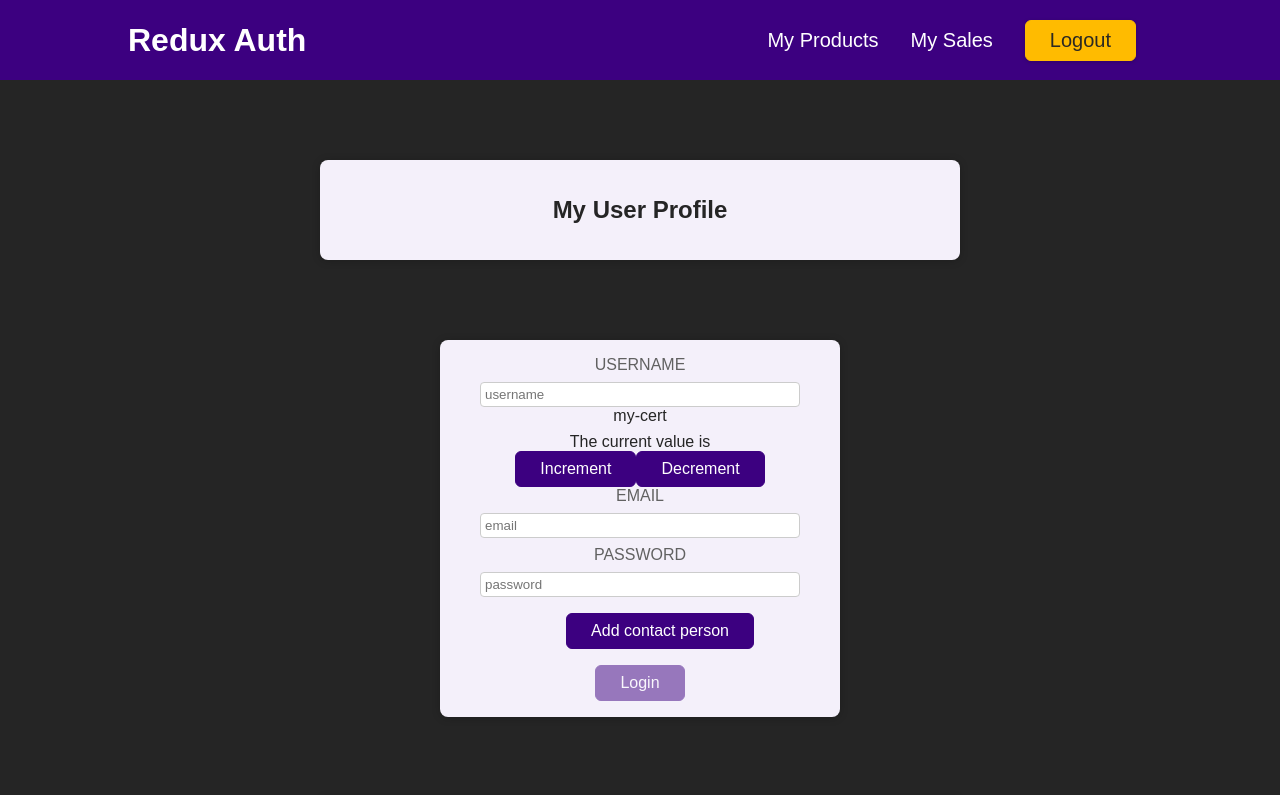
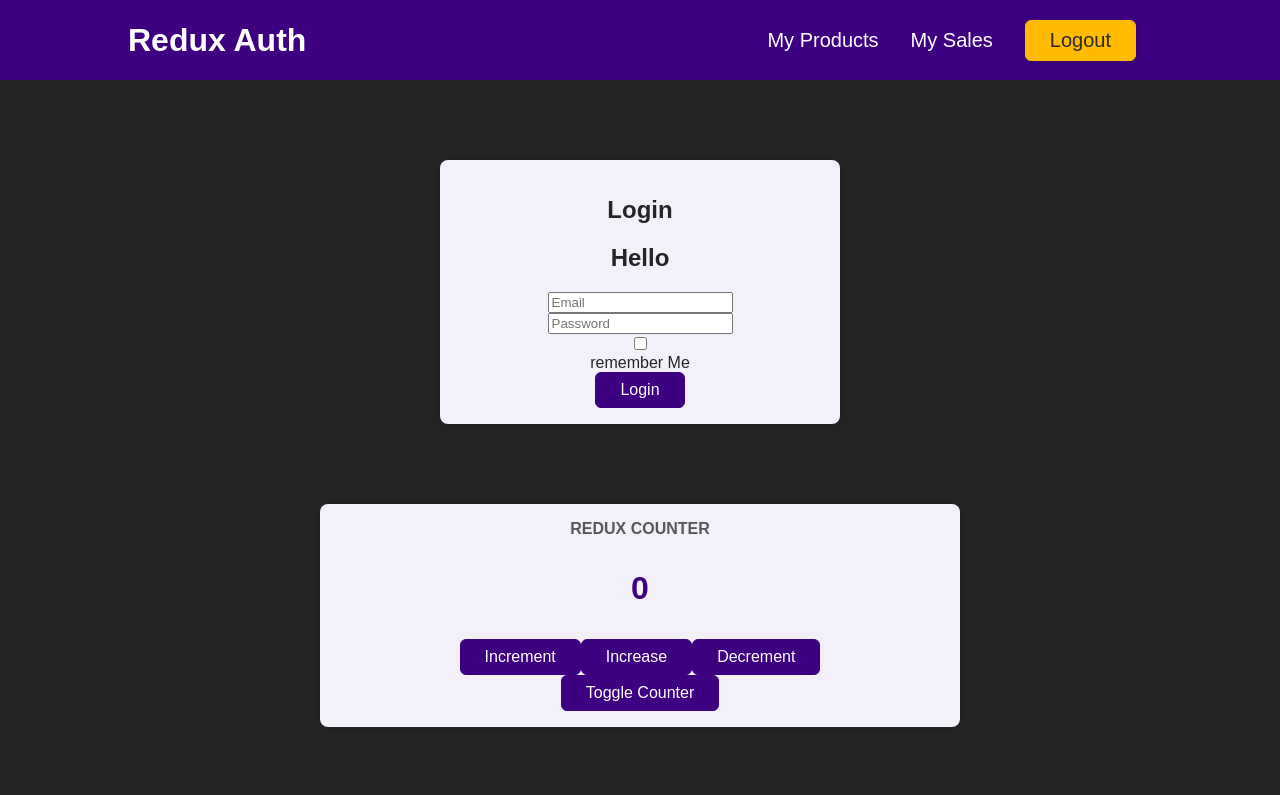
Before and after one commit to wowxoxo/react-practice_12-redux-basics, a React (Create React App) app: page / in a window 1280 px wide. Shown: the top 795 px of the page. Built offline with nearby package versions, Linux system fonts and the light colour scheme.

Commit message:
feat: add async validation; add Login form with field creator

```diff
--- a/src/App.js
+++ b/src/App.js
@@ -5,6 +5,7 @@ import Auth from "./components/Auth";
 import UserProfile from "./components/UserProfile";
 import { useSelector } from "react-redux";
 import Auth2 from "./components/Auth2";
+import { Login } from "./components/Login";
 
 function App() {
   const isAuth = useSelector((state) => state.auth.isAuthenticated);
@@ -12,9 +13,10 @@ function App() {
   return (
     <Fragment>
       <Header />
-      {!isAuth && <Auth />}
-      {isAuth && <UserProfile />}
-      <Auth2 />
+      {/* {!isAuth && <Auth />}
+      {isAuth && <UserProfile />} */}
+      {/* <Auth2 /> */}
+      {<Login />}
       <Counter />
     </Fragment>
   );
--- a/src/components/AuthForm.jsx
+++ b/src/components/AuthForm.jsx
@@ -1,5 +1,8 @@
 import React, { Component } from 'react';
 import { Field, FieldArray, reduxForm } from 'redux-form';
+import { asyncValidate } from '../utils/asyncValidate';
+import { submit } from '../utils/submit';
+import { isEmail, minLength5 } from '../utils/validators';
 import classes from "./Auth.module.css";
 
 const upper = value => value && value.toUpperCase();
@@ -23,6 +26,7 @@ const renderInput = (field) => {
   return <div>
     <input {...input} type={type} placeholder={placeholder} id={id} />
     {cert && <span>{cert}</span>}
+    {meta.asyncValidating && <p>Async validating</p>}
     {meta.touched && meta.error && <span className="error">{meta.error}</span>}
   </div>;
 }
@@ -71,9 +75,6 @@ const validate = values => {
   return errors
 }
 
-const minLength = min => value => value && value.length < min ? `Must be ${min} characters long` : undefined
-const minLength5 = minLength(5)
-const isEmail = value => value && value.includes("@") ? undefined : "Should be correct email address"
 
 const warn = values => {
   const warning = {}
@@ -85,7 +86,7 @@ const warn = values => {
 
 const AuthForm = (props) => {
   return (
-    <form onSubmit={props.handleSubmit}>
+    <form onSubmit={props.handleSubmit(submit)}>
       <div className={classes.control}>
         <label htmlFor="username">Username</label>
         <Field placeholder="username" component={renderInput} name="username" id="username" type="text" cert="my-cert" />
@@ -100,6 +101,10 @@ const AuthForm = (props) => {
         <label htmlFor="password">Password</label>
         <Field placeholder="password" component="input" name="password" id="password" type="password" />
       </div>
+      <div className={classes.control}>
+        <label htmlFor="confirmPassword">Confirm Password</label>
+        <Field placeholder="Confirm your password" component={renderInput} name="confirmPassword" id="confirmPassword" type="password" />
+      </div>
       <FieldArray name="contactPersons" component={renderContactPersons} />
       <button disabled={props.pristine}>Login</button>
     </form>
@@ -110,6 +115,9 @@ const AuthReduxForm = reduxForm({
   form: 'auth',
   // validate,
   // warn
+  asyncValidate,
+  // asyncBlurFields: ['password', 'confirmPassword'],
+  asyncChangeFields: ['password', 'confirmPassword']
 })(AuthForm);
 
 export default AuthReduxForm;
--- /dev/null
+++ b/src/components/Login.jsx
@@ -0,0 +1,32 @@
+import { reduxForm } from "redux-form"
+import { isEmail, required } from "../utils/validators"
+import { createField, Input } from "./common/FormControl"
+import classes from "./Auth.module.css";
+
+
+const LoginForm = ({ handleSubmit, error, message }) => {
+  return <form onSubmit={handleSubmit}>
+    <h2>{message}</h2>
+    {createField('email', 'Email', [required, isEmail], Input)}
+    {createField('password', 'Password', [required], Input, { type: 'password'})}
+    {createField('rememberMe', null, [], Input, { type: 'checkbox'}, 'remember Me')}
+
+    {error && <div className="error">{error}</div>}
+
+    <div>
+      <button>Login</button>
+    </div>
+  </form>
+}
+
+const LoginReduxForm = reduxForm({ form: 'login' })(LoginForm)
+
+export const Login = () => {
+  const handleSubmit = (formData) => {
+    console.log('formData', formData)
+  }
+
+  return <main className={classes.auth}>
+  <section><h1>Login</h1>
+  <LoginReduxForm message="Hello" onSubmit={handleSubmit} /></section></main>
+}
--- /dev/null
+++ b/src/components/common/FormControl.jsx
@@ -0,0 +1,34 @@
+import { Field } from "redux-form";
+
+const FormControl = ({ meta: { touched, error, asyncValidating }, children }) => {
+  const hasError = touched && error
+  return (<div className="form-control">
+    <div>
+      {children}
+    </div>
+    {asyncValidating && <p>Async validating</p>}
+    {hasError && <span className="error">{error}</span>}
+  </div>)
+}
+
+export const Textarea = (props) => {
+  console.log('textarea props', props)
+  const { input, meta, ...restProps } = props
+  return <FormControl {...props}>
+    <textarea {...input} {...restProps}  />
+  </FormControl>
+}
+
+export const Input = (props) => {
+  console.log('input props', props)
+  const { input, meta, ...restProps } = props
+  return <FormControl {...props}>
+    <input {...input} {...restProps} />
+  </FormControl>
+}
+
+export function createField(name, placeholder, validators, component, props = {}, text = '') {
+  return <div>
+    <Field placeholder={placeholder} validate={validators} name={name} component={component} {...props} />{text}
+  </div>
+}
--- /dev/null
+++ b/src/utils/asyncValidate.js
@@ -0,0 +1,11 @@
+import { delay } from "./submit";
+
+export const asyncValidate = (values) => {
+  return delay(1000).then(() => {
+    if (values.password !== values.confirmPassword) {
+      throw {
+        confirmPassword: "Your confirmation password is incorrect"
+      };
+    }
+  });
+};
--- /dev/null
+++ b/src/utils/submit.js
@@ -0,0 +1,26 @@
+import { SubmissionError } from "redux-form";
+
+export const delay = (ms) =>
+  new Promise((resolve) => setTimeout(resolve, delay));
+
+export function submit(values) {
+  return delay(1000).then(() => {
+    if (
+      ["username", "nagibator", "george lucas", "admin"].includes(
+        values.username
+      )
+    ) {
+      throw new SubmissionError({
+        username: "This username is not allowed",
+        _error: "Auth failed!"
+      });
+    } else if (values.password.length < 3) {
+      throw new SubmissionError({
+        password: "Your password must be at least 3 characters",
+        _error: "Auth failed!"
+      });
+    } else {
+      console.log(`You submitted:\n${JSON.stringify(values, null, 2)}`);
+    }
+  });
+}
--- /dev/null
+++ b/src/utils/validators.js
@@ -0,0 +1,6 @@
+const minLength = (min) => (value) =>
+  value && value.length < min ? `Must be ${min} characters long` : undefined;
+export const minLength5 = minLength(5);
+export const isEmail = (value) =>
+  value && value.includes("@") ? undefined : "Should be correct email address";
+export const required = (value) => (value ? undefined : "Required");
```
